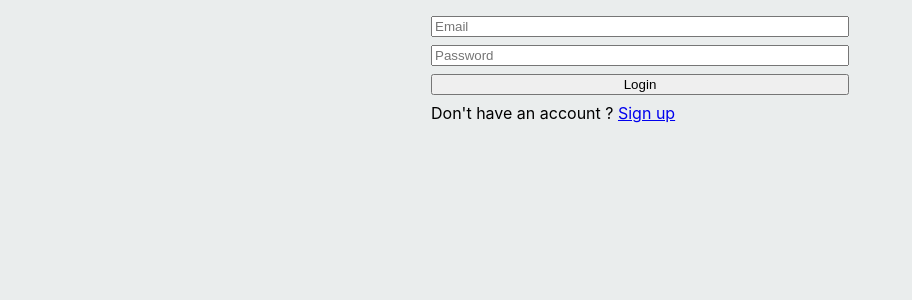
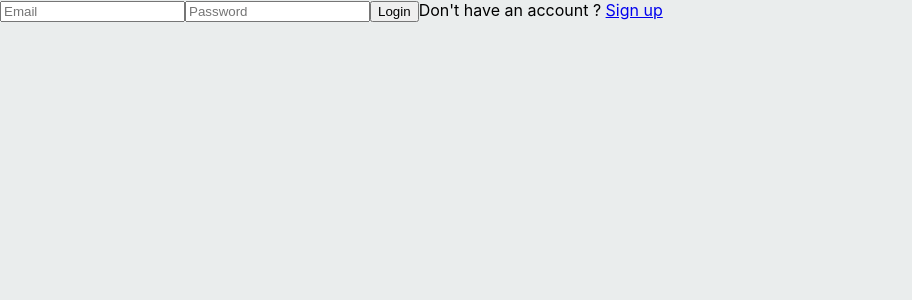
Before and after one commit to d33kshant/ecom-app, a React (Create React App) app in the folder client/: page /login in a window 1280 px wide. Shown: the top 300 px of the page, without its empty margins (0-912 px from the left). Built offline with nearby package versions, Linux system fonts and the light colour scheme.

Commit message:
Removed component style

```diff
--- a/client/src/index.css
+++ b/client/src/index.css
@@ -19,12 +19,7 @@ svg, img {
   vertical-align: bottom;
 }
 
-.login-form {
-  display: flex;
-  flex-direction: column;
-  max-width: 450px;
-  gap: 8px;
-  padding: 16px;
-  box-sizing: border-box;
-  margin: 0 auto;
+#root {
+  width: 100%;
+  height: 100%;
 }
```
